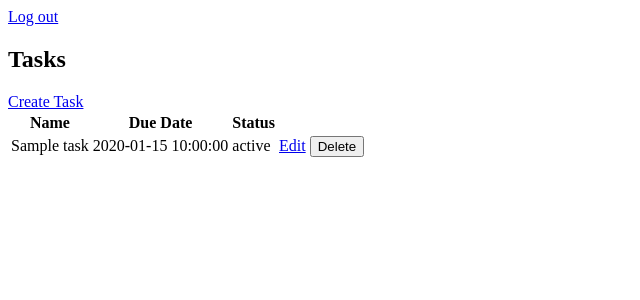
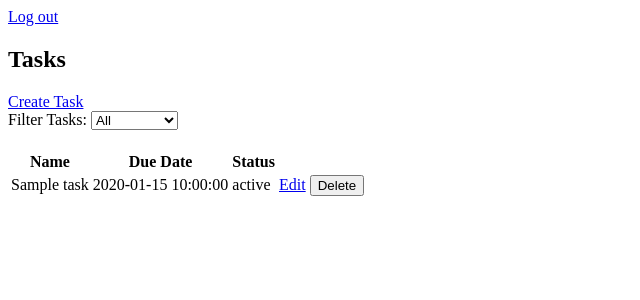
Before and after one commit to conormcgrath/swiftqueue-task-app, a PHP site: template src/Views/taskIndex.php in a window 1280 px wide. Shown: the top 300 px of the page, without its empty margins (0-640 px from the left). Run offline with PHP 8.4, Linux system fonts and the light colour scheme; the template is opened without the code that fills it: most values are stand-ins (such as "Sample title", 1, 10 or a date in 2020).

Commit message:
Add task filter status using alpine.js

```diff
--- a/src/Views/taskIndex.php
+++ b/src/Views/taskIndex.php
@@ -6,6 +6,8 @@
     <meta charset="UTF-8">
 
     <meta name="viewport" content="width=device-width, initial-scale=1.0">
+
+    <script defer src="https://cdn.jsdelivr.net/npm/alpinejs@3.x.x/dist/cdn.min.js"></script>
 
     <title>Tasks</title>
 </head>
@@ -23,6 +25,21 @@
         <p>No tasks found.</p>
 
     <?php else: ?>
+        <div x-data="{ filter: 'all' }">
+
+            <div style="margin-bottom:20px;">
+
+                <label for="filter">
+                    Filter Tasks:
+                </label>
+
+                <select id="filter" x-model="filter">
+                    <option value="all">All</option>
+                    <option value="active">Active</option>
+                    <option value="completed">Completed</option>
+                </select>
+
+            </div>
 
             <table>
 
@@ -40,7 +57,7 @@
 
                 <?php foreach ($tasks as $task): ?>
 
-                <tr>
+                    <tr x-show="filter === 'all' || filter === '<?= $task['status'] ?>'">
 
                         <td>
                             <?= $task['name'] ?>
@@ -81,6 +98,7 @@
                 </tbody>
 
             </table>
+        </div>
 
     <?php endif; ?>
 
```
Lines whose indentation alone changed are shown as unchanged.
